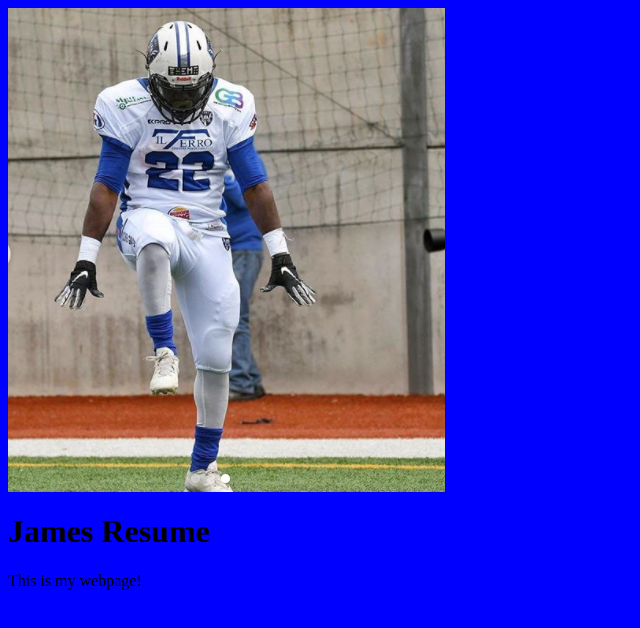
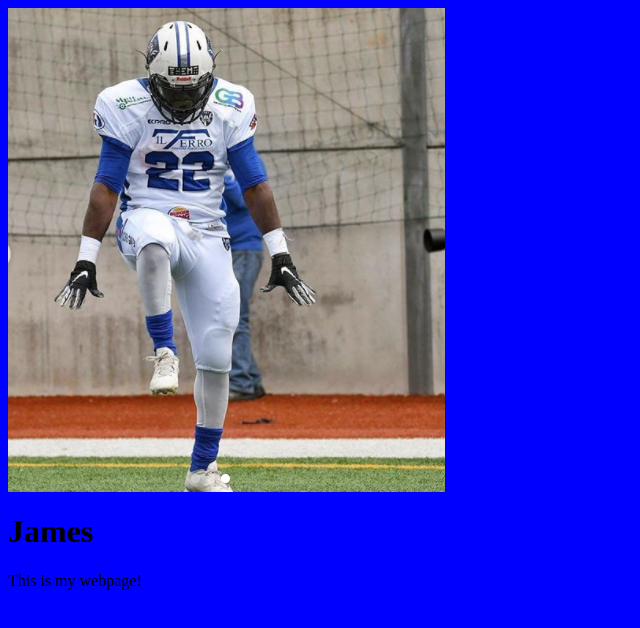
Before and after one commit to JFlanders405/jflanders405.github.io, a plain HTML site: page index.html in a window 1280 px wide. Shown: the whole page, without its empty margins (0-640 px from the left). Drawn offline with Linux system fonts and the light colour scheme.

Commit message:
Update index.html

```diff
--- a/index.html
+++ b/index.html
@@ -6,7 +6,7 @@
 
 <body>
   <img src="jffootball.png" />
-  <h1>James Resume</h1>
+  <h1>James</h1>
   <p>This is my webpage!</p>
 </body>
 
```
